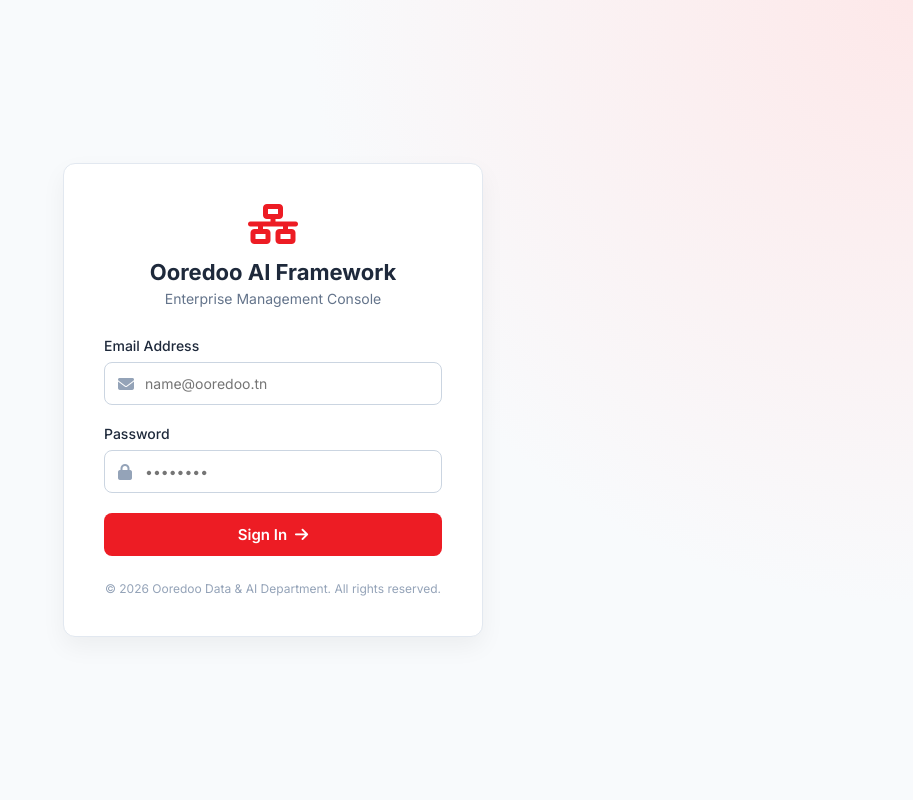
After one commit to AhmedSalah-20/ooredoo-ai-framework, a FastAPI app: template frontend/templates/login.html in a window 1280 px wide. The commit adds this page. Shown: the whole page, without its empty margins (367-1280 px from the left). Run offline with FastAPI, Linux system fonts and the light colour scheme; the template is opened without the code that fills it, so the values that code supplies are empty.

Commit message:
loginpage

```diff
--- a/backend/app.py
+++ b/backend/app.py
@@ -11,7 +11,9 @@ from fastapi.staticfiles import StaticFiles
 from fastapi.responses import FileResponse
 from fastapi.middleware.cors import CORSMiddleware
 from pydantic import BaseModel
-
+from fastapi.templating import Jinja2Templates
+from fastapi import Request
+from fastapi.responses import RedirectResponse
 
 sys.path.insert(0, str(Path(__file__).parent.parent))
 
@@ -39,6 +41,8 @@ app.add_middleware(
 )
 
 app.mount("/static", StaticFiles(directory="frontend/static"), name="static")
+
+templates = Jinja2Templates(directory="frontend/templates")
 
 # ============= CONFIG LOADING =============
 # (Nesta3mlou dossier 'configs' kima tfehemna 9bila)
@@ -72,11 +76,23 @@ training_state = {
 # ==========================================
 #                  ROUTES
 # ==========================================
-
 @app.get("/")
 async def root():
-    """Serve main HTML page"""
-    return FileResponse("frontend/static/index.html")
+    """Redirect automatically from / to /login"""
+    # كي تحل http://localhost:8000 يهزك طول لصفحة الـ Login
+    return RedirectResponse(url="/login")
+
+@app.get("/login")
+async def login_page(request: Request):
+    """Serve the Login page"""
+    # يقرأ الفيشي login.html
+    return templates.TemplateResponse(request=request, name="login.html")
+
+@app.get("/dashboard")
+async def dashboard(request: Request):
+    """Serve the main Dashboard page"""
+    # يقرأ الفيشي index.html (الـ Dashboard متاعك)
+    return templates.TemplateResponse(request=request, name="index.html")
 
 @app.get("/api/health")
 async def health():
--- /dev/null
+++ b/frontend/templates/login.html
@@ -0,0 +1,220 @@
+<!DOCTYPE html>
+<html lang="en" dir="ltr">
+<head>
+    <meta charset="UTF-8">
+    <meta name="viewport" content="width=device-width, initial-scale=1.0">
+    <title>Ooredoo AI Framework - Login</title>
+    <link href="https://cdnjs.cloudflare.com/ajax/libs/font-awesome/6.4.0/css/all.min.css" rel="stylesheet">
+    <link href="https://fonts.googleapis.com/css2?family=Inter:wght@300;400;500;600;700&display=swap" rel="stylesheet">
+    <style>
+        :root {
+            --ooredoo-red: #ED1C24;
+            --ooredoo-dark: #b8161c;
+            --bg-color: #f8fafc;
+            --text-main: #1e293b;
+            --text-muted: #64748b;
+            --white: #ffffff;
+        }
+
+        * {
+            margin: 0;
+            padding: 0;
+            box-sizing: border-box;
+            font-family: 'Inter', sans-serif;
+        }
+
+        body {
+            background-color: var(--bg-color);
+            display: flex;
+            align-items: center;
+            justify-content: center;
+            height: 100vh;
+            background-image: radial-gradient(circle at top right, #fde8e9 0%, #f8fafc 40%);
+        }
+
+        .login-container {
+            background: var(--white);
+            width: 100%;
+            max-width: 420px;
+            padding: 40px;
+            border-radius: 12px;
+            box-shadow: 0 10px 25px rgba(0, 0, 0, 0.05);
+            border: 1px solid #e2e8f0;
+        }
+
+        .logo-section {
+            text-align: center;
+            margin-bottom: 30px;
+        }
+
+        .logo-section i {
+            font-size: 40px;
+            color: var(--ooredoo-red);
+            margin-bottom: 15px;
+        }
+
+        .logo-section h2 {
+            color: var(--text-main);
+            font-size: 22px;
+            font-weight: 700;
+        }
+
+        .logo-section p {
+            color: var(--text-muted);
+            font-size: 14px;
+            margin-top: 5px;
+        }
+
+        .input-group {
+            margin-bottom: 20px;
+        }
+
+        .input-group label {
+            display: block;
+            margin-bottom: 8px;
+            color: var(--text-main);
+            font-weight: 500;
+            font-size: 14px;
+        }
+
+        .input-wrapper {
+            position: relative;
+        }
+
+        .input-wrapper i {
+            position: absolute;
+            left: 14px;
+            top: 50%;
+            transform: translateY(-50%);
+            color: #94a3b8;
+        }
+
+        .input-wrapper input {
+            width: 100%;
+            padding: 12px 12px 12px 40px;
+            border: 1px solid #cbd5e1;
+            border-radius: 8px;
+            font-size: 14px;
+            outline: none;
+            transition: all 0.3s ease;
+        }
+
+        .input-wrapper input:focus {
+            border-color: var(--ooredoo-red);
+            box-shadow: 0 0 0 3px rgba(237, 28, 36, 0.1);
+        }
+
+        .error-message {
+            color: var(--ooredoo-red);
+            font-size: 13px;
+            margin-bottom: 15px;
+            display: none;
+            text-align: center;
+            background: #fef2f2;
+            padding: 10px;
+            border-radius: 6px;
+        }
+
+        .login-btn {
+            width: 100%;
+            background: var(--ooredoo-red);
+            color: white;
+            border: none;
+            padding: 12px;
+            border-radius: 8px;
+            font-size: 15px;
+            font-weight: 600;
+            cursor: pointer;
+            transition: background 0.3s;
+            display: flex;
+            justify-content: center;
+            align-items: center;
+            gap: 8px;
+        }
+
+        .login-btn:hover {
+            background: var(--ooredoo-dark);
+        }
+
+        .footer-text {
+            text-align: center;
+            margin-top: 25px;
+            font-size: 12px;
+            color: #94a3b8;
+        }
+    </style>
+</head>
+<body>
+
+    <div class="login-container">
+        <div class="logo-section">
+            <i class="fas fa-network-wired"></i>
+            <h2>Ooredoo AI Framework</h2>
+            <p>Enterprise Management Console</p>
+        </div>
+
+        <div id="error-box" class="error-message">
+            <i class="fas fa-exclamation-circle"></i> Invalid credentials.
+        </div>
+
+        <form id="login-form">
+            <div class="input-group">
+                <label>Email Address</label>
+                <div class="input-wrapper">
+                    <i class="fas fa-envelope"></i>
+                    <input type="email" id="email" placeholder="name@ooredoo.tn" required>
+                </div>
+            </div>
+
+            <div class="input-group">
+                <label>Password</label>
+                <div class="input-wrapper">
+                    <i class="fas fa-lock"></i>
+                    <input type="password" id="password" placeholder="••••••••" required>
+                </div>
+            </div>
+
+            <button type="submit" class="login-btn" id="submit-btn">
+                <span>Sign In</span>
+                <i class="fas fa-arrow-right"></i>
+            </button>
+        </form>
+
+        <div class="footer-text">
+            &copy; 2026 Ooredoo Data & AI Department. All rights reserved.
+        </div>
+    </div>
+
+    <script>
+        document.getElementById('login-form').addEventListener('submit', async (e) => {
+            e.preventDefault();
+
+            const email = document.getElementById('email').value;
+            const password = document.getElementById('password').value;
+            const btn = document.getElementById('submit-btn');
+            const errorBox = document.getElementById('error-box');
+
+            // Animation simple du bouton
+            btn.innerHTML = '<i class="fas fa-spinner fa-spin"></i> Authenticating...';
+            btn.style.opacity = '0.8';
+            errorBox.style.display = 'none';
+
+            // Simulation d'un appel API vers FastAPI (à remplacer par le vrai fetch plus tard)
+            setTimeout(() => {
+                // Mock Logic
+                if (email === "directeur@ooredoo.tn" && password === "admin123") {
+                    localStorage.setItem("userRole", "directeur");
+                    window.location.href = "/dashboard"; // أو '/' حسب الـ routing في FastAPI
+                } else if (email === "tech@ooredoo.tn" && password === "tech123") {
+                    localStorage.setItem("userRole", "encadrant");
+                    window.location.href = "/dashboard";
+                } else {
+                    errorBox.style.display = 'block';
+                    btn.innerHTML = '<span>Sign In</span> <i class="fas fa-arrow-right"></i>';
+                    btn.style.opacity = '1';
+                }
+            }, 1000);
+        });
+    </script>
+</body>
+</html>
```
Also changed, not shown: frontend/pages/data_pipeline.html (added, +124 -0 lines), frontend/templates/components/pipeline.html (added, +76 -0 lines), frontend/templates/index.html (renamed from frontend/static/index.html, +1 -76 lines), frontend/templates/logo-ooredoo.png (renamed from frontend/static/logo-ooredoo.png).
